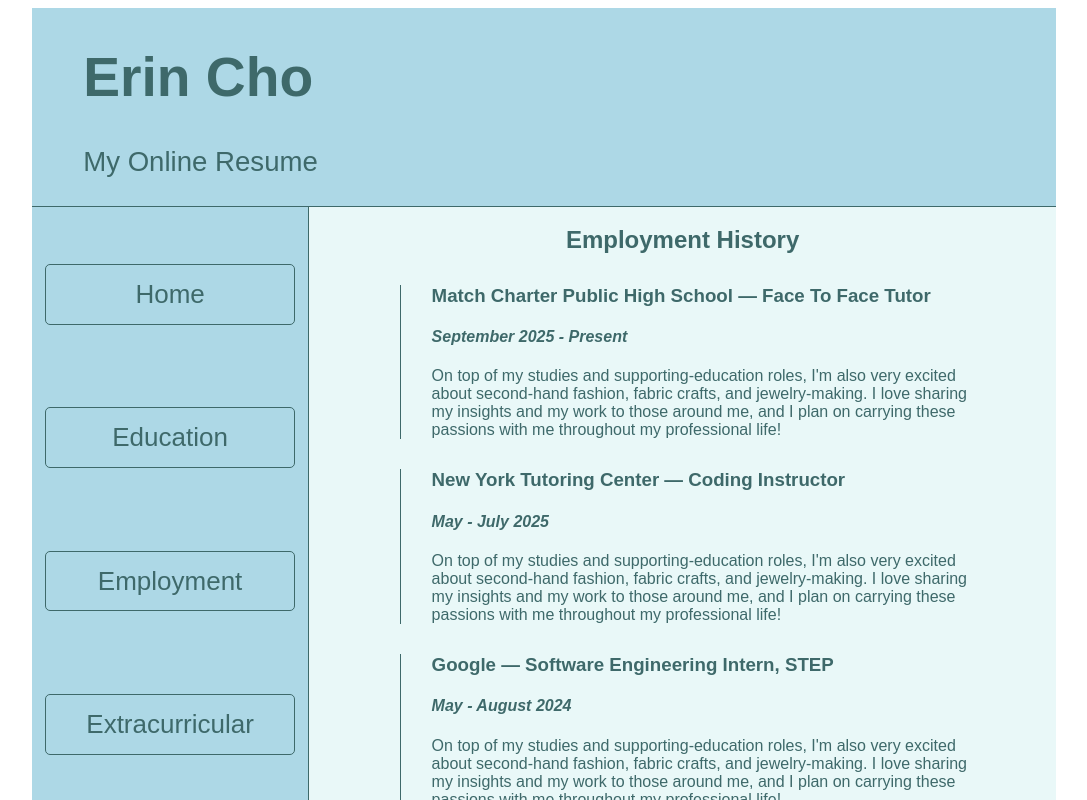
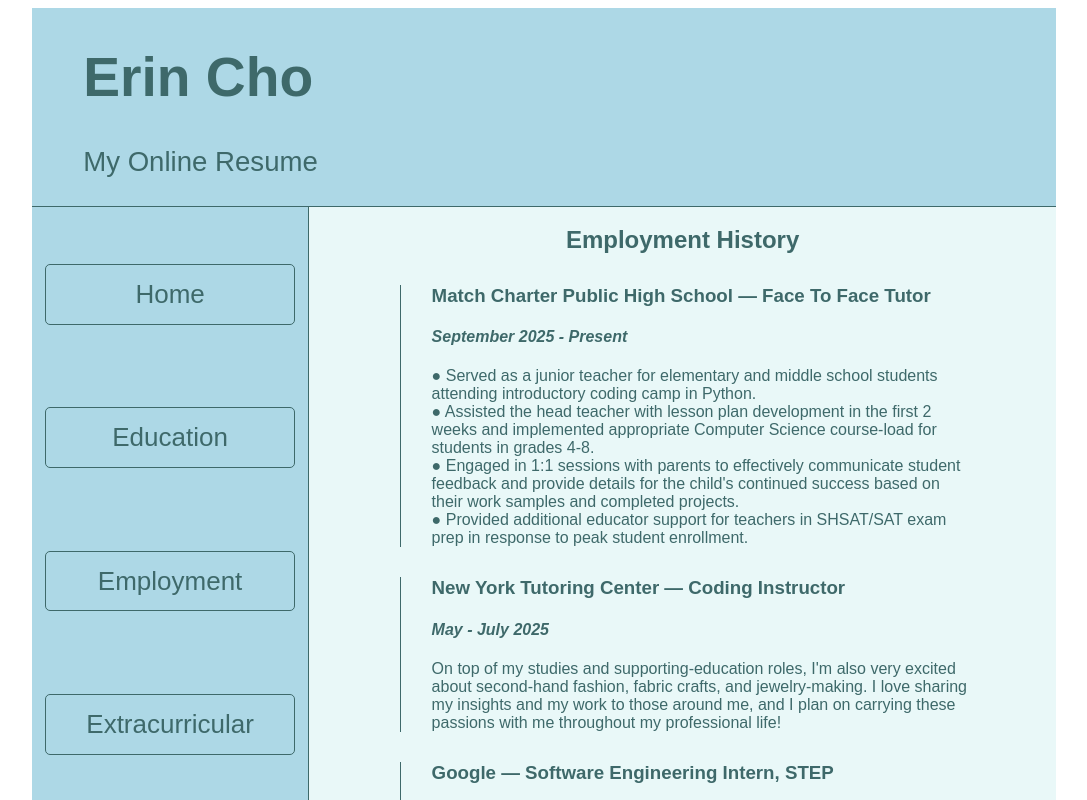
Before and after one commit to er1nh4/cs391a1-mp3, a React app: page /employment.html in a window 1280 px wide. Shown: the top 800 px of the page, without its empty margins (96-1183 px from the left). Built offline with nearby package versions, Linux system fonts and the light colour scheme; the HTML template or start-up script is replaced by a standard one.

Commit message:
Update resume

```diff
--- a/src/components/Root.tsx
+++ b/src/components/Root.tsx
@@ -19,6 +19,7 @@ const ContentContainer = styled.div`
     height: 100vh;
     display: flex;
     flex-direction: row;
+    overflow: scroll;
     background: #e9f8f8;
 
     @media screen and (max-width: 750px) {
--- a/src/components/main/Employment.tsx
+++ b/src/components/main/Employment.tsx
@@ -38,10 +38,17 @@ export default function Employment() {
                     <StyledList>
                         <h3>Match Charter Public High School — Face To Face Tutor</h3>
                         <h4><em> September 2025 - Present </em></h4>
-                        <p> On top of my studies and supporting-education roles, I'm also
-                            very excited about second-hand fashion, fabric crafts, and jewelry-making.
-                            I love sharing my insights and my work to those around me, and I plan on
-                            carrying these passions with me throughout my professional life!</p>
+                        <p> ● Served as a junior teacher for elementary and middle school
+                            students attending introductory coding camp in Python. <br/>
+                            ● Assisted the head teacher with lesson plan development in
+                            the first 2 weeks and implemented appropriate Computer Science
+                            course-load for students in grades 4-8. <br/>
+                            ● Engaged in 1:1 sessions with parents to effectively
+                            communicate student feedback and provide details for the
+                            child's continued success based on their work samples and
+                            completed projects. <br/>
+                            ● Provided additional educator support for teachers in
+                            SHSAT/SAT exam prep in response to peak student enrollment.</p>
                     </StyledList>
                     <StyledList>
                         <h3>New York Tutoring Center — Coding Instructor</h3>
--- a/src/components/main/Extracurriculars.tsx
+++ b/src/components/main/Extracurriculars.tsx
@@ -6,7 +6,6 @@ const StyledPage = styled.main`
     display: flex;
     flex-direction: column;
     padding: 0 5%;
-    overflow: scroll;
 `;
 
 const StyledDiv = styled.div`
```
